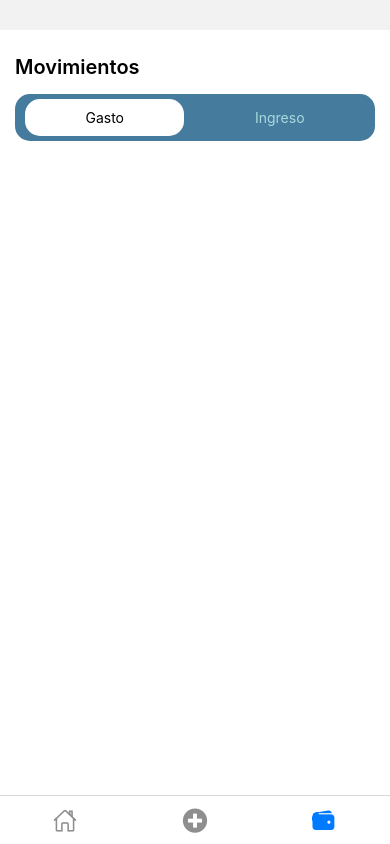
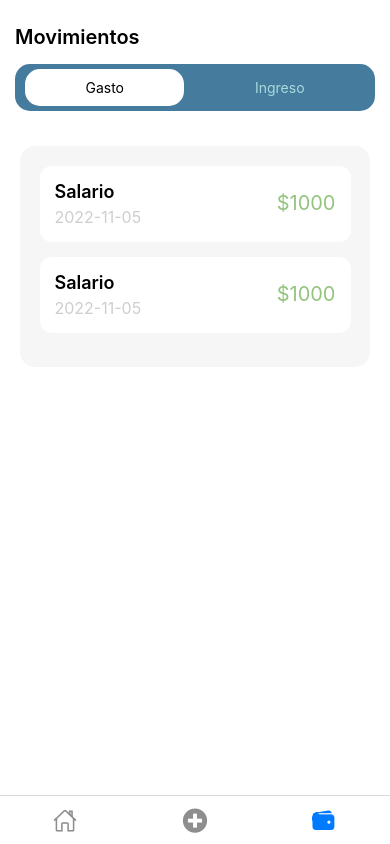
Before and after one commit to Juandurdaneta/Budget-app-react-native, a React Native app: screen /Movements in a window 390 px wide. Built offline with nearby package versions, Linux system fonts and the light colour scheme.

Commit message:
Added MovementGrid component

```diff
--- /dev/null
+++ b/src/components/MovementGrid/index.js
@@ -0,0 +1,45 @@
+import React from "react";
+import { Text, View, StyleSheet } from "react-native";
+
+
+const MovementGrid = ({movement}) =>{
+    return(
+    <View style={styles.container}>
+        <View>
+            <Text style={styles.noteText}>{movement.note}</Text>
+            <Text style={styles.dateText}>{movement.date}</Text>
+        </View>
+        <View>
+            <Text style={styles.amountText}>${movement.amount}</Text>
+        </View>
+    </View>
+    )
+}
+
+
+const styles = StyleSheet.create({
+    container : {
+        backgroundColor: "#fff",
+        padding: 15,
+        marginBottom: 15,
+        borderRadius: 12,
+        flexDirection: 'row',
+        justifyContent: 'space-between'
+    },
+    noteText : {
+        fontSize: 18,
+        fontWeight: '600',
+        marginBottom: 5
+    },
+    dateText: {
+        color: '#cecece',
+        fontSize: 16
+    },
+    amountText: {
+        fontSize: 20,
+        marginTop: 10,
+        color: '#93c47d'
+    }
+})
+
+export default MovementGrid;
--- a/src/pages/Movements.js
+++ b/src/pages/Movements.js
@@ -1,5 +1,7 @@
 import React, { useState } from "react";
-import { Text, ScrollView, View, StyleSheet } from "react-native";
+import { Text, ScrollView, View, StyleSheet, SafeAreaView } from "react-native";
+import { movements } from "../utils/MovementsInfo";
+import MovementGrid from "../components/MovementGrid";
 
 const Movements = () =>{
 
@@ -7,8 +9,11 @@ const Movements = () =>{
 
 
 
+
+
     return(
-        <ScrollView style={styles.container}>
+        <SafeAreaView style={styles.container}>
+            <ScrollView>
             <Text style={styles.headerText}>Movimientos</Text>
             {
                 selected
@@ -34,7 +39,18 @@ const Movements = () =>{
                 </View>
         }
 
+
+        <View style={styles.movementsContainer}>
+             {
+                movements.map((movement, index)=>(
+                    <MovementGrid movement={movement} key={index} />
+                ))
+             }
+        </View>
+
+
         </ScrollView>
+        </SafeAreaView>
     )
 
 }
@@ -42,7 +58,7 @@ const Movements = () =>{
 const styles = StyleSheet.create({
     container: {
       backgroundColor: '#fff',
-      marginTop: 30
+      flex: 1
     },
 
     headerText : {
@@ -72,6 +88,12 @@ const styles = StyleSheet.create({
     blueText: {
         color: '#A8DADC'
     },
+    movementsContainer : {
+        backgroundColor: '#f6f6f6',
+        padding: '5%',
+        margin: 20,
+        borderRadius: 15,
+    },
 
 
   });
--- a/src/utils/MovementsInfo.js
+++ b/src/utils/MovementsInfo.js
@@ -1,5 +1,11 @@
-const movements = [{
+export const movements = [{
     "amount": 1000,
     "note": "Salario",
     "date": '2022-11-05'
-}]
+},{
+    "amount": 1000,
+    "note": "Salario",
+    "date": '2022-11-05'
+},
+
+]
```
